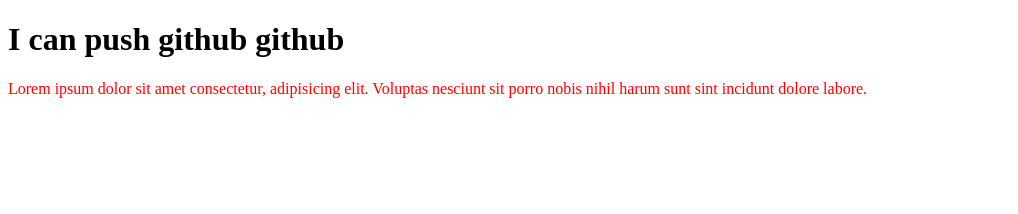
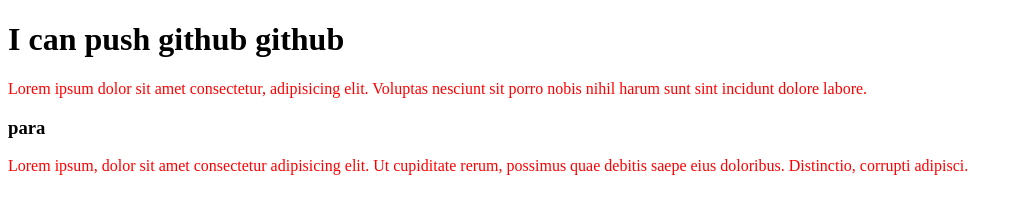
Before and after one commit to naheda2022/my-first-repo, a plain HTML site: page index.html in a window 1280 px wide. Shown: the whole page, without its empty margins (0-1018 px from the left). Drawn offline with Linux system fonts and the light colour scheme.

Commit message:
added para

```diff
--- a/index.html
+++ b/index.html
@@ -10,5 +10,7 @@
 <body>
    <h1>I can push github github</h1>
    <p>Lorem ipsum dolor sit amet consectetur, adipisicing elit. Voluptas nesciunt sit porro nobis nihil harum sunt sint incidunt dolore labore.</p>
+   <h3>para</h3>
+   <p>Lorem ipsum, dolor sit amet consectetur adipisicing elit. Ut cupiditate rerum, possimus quae debitis saepe eius doloribus. Distinctio, corrupti adipisci.</p>
 </body>
 </html>
```
